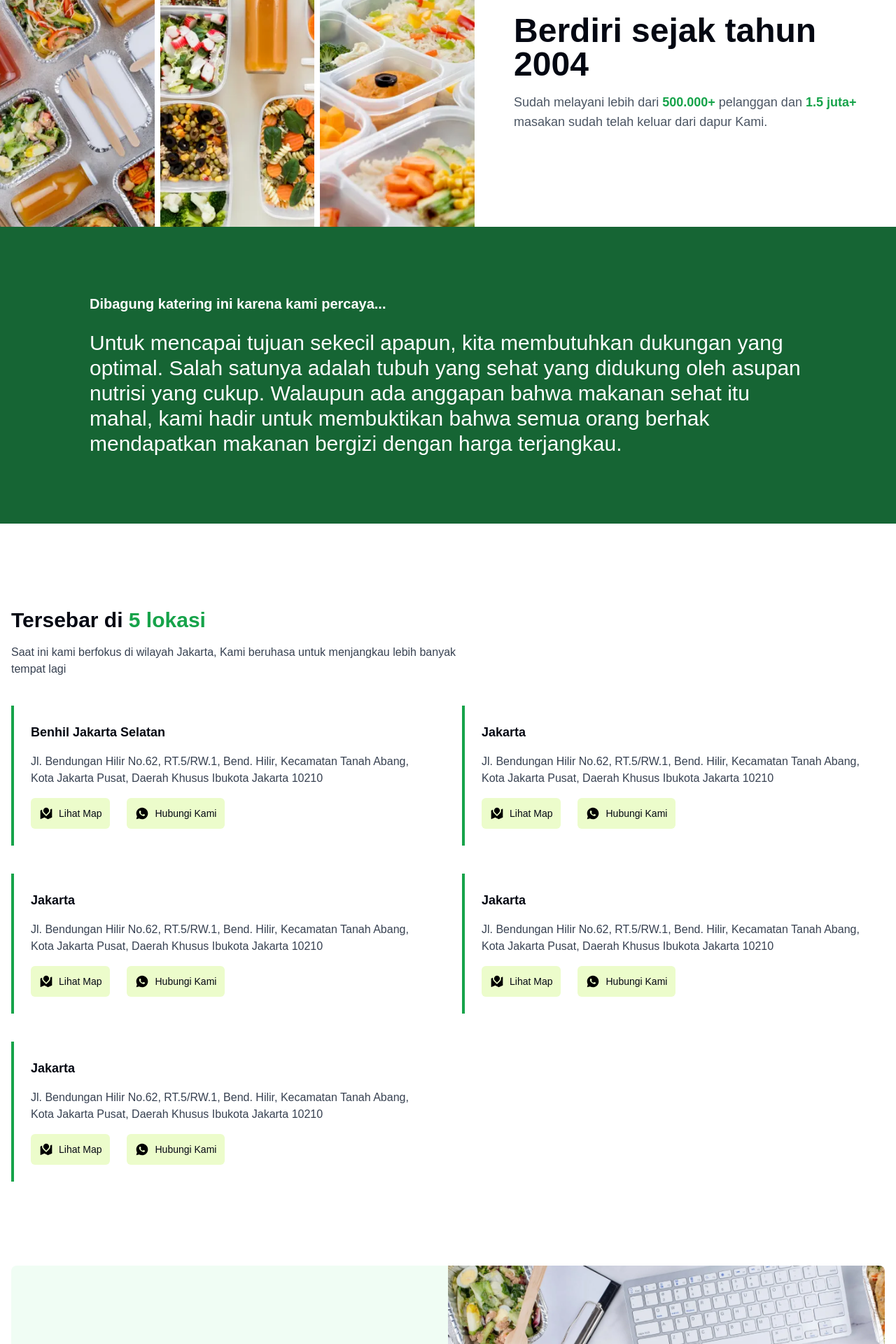
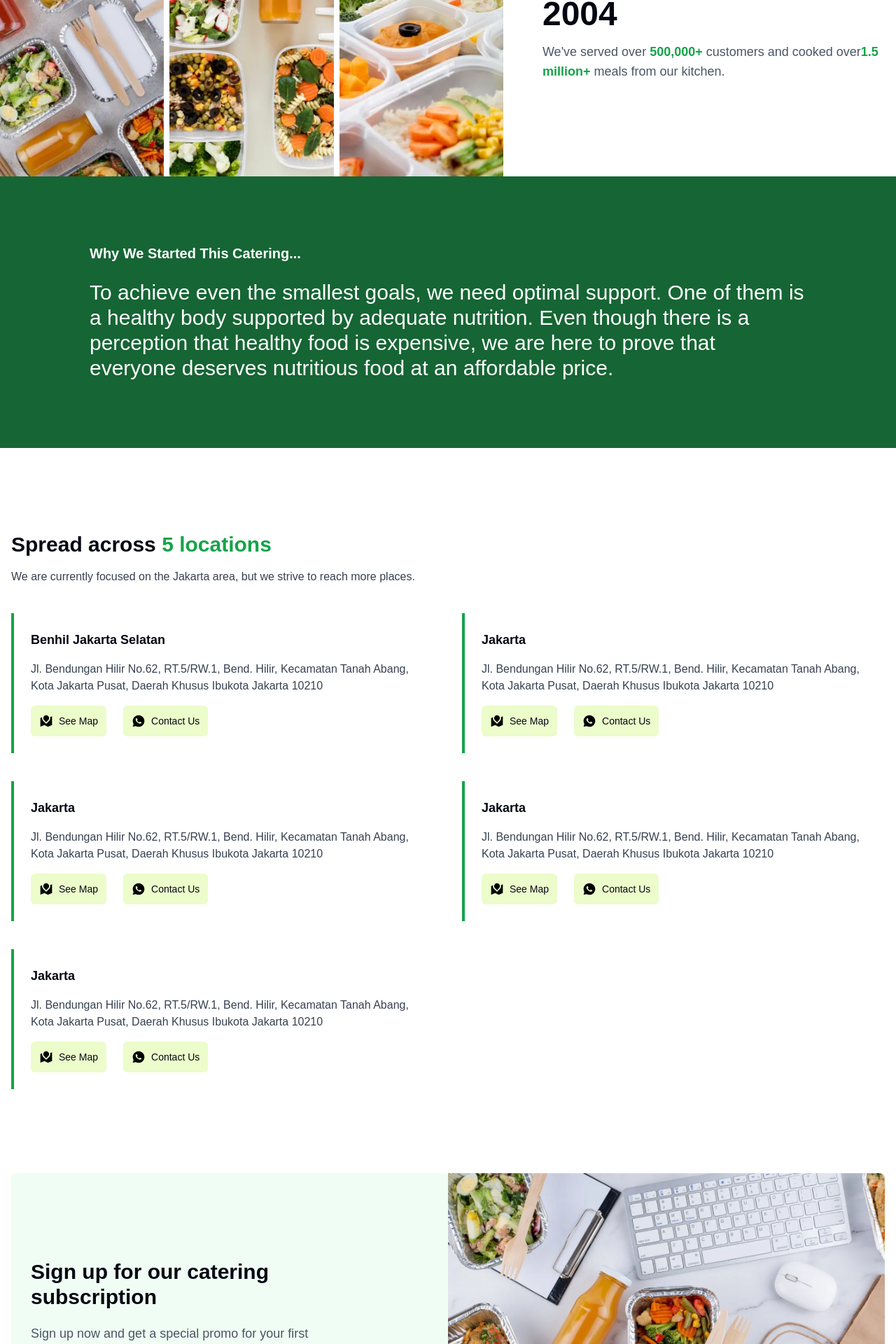
Before and after one commit to digiT000/CC2-Farel-Deksano---Catering-Website, a Next.js app: page /about-us in a window 1280 px wide. Shown: the part 600-2520 px from the top of the page at 70% size. Built offline with nearby package versions, Linux system fonts and the light colour scheme; no server answers.

Commit message:
update header

```diff
--- a/src/components/LocationChips.tsx
+++ b/src/components/LocationChips.tsx
@@ -5,6 +5,8 @@ interface LocationProps {
   detailLocation: string;
   mapURL: string;
   whatsappURL: string;
+  mapButtonText: string;
+  contactButtonText: string;
 }
 
 function LocationChips({
@@ -12,6 +14,8 @@ function LocationChips({
   detailLocation,
   mapURL,
   whatsappURL,
+  mapButtonText,
+  contactButtonText,
 }: LocationProps) {
   return (
     <div className="p-5 snap-center md:p-6 border-l-4 border-l-green-600">
@@ -32,7 +36,9 @@ function LocationChips({
           href={mapURL}
         >
           <img className="w-5 h-5" src="/map.svg" alt="Map Icon" />
-          <span className="font-medium text-gray-950 text-sm">Lihat Map</span>
+          <span className="font-medium text-gray-950 text-sm">
+            {mapButtonText}
+          </span>
         </a>
         <a
           target="_blank"
@@ -41,7 +47,7 @@ function LocationChips({
         >
           <img className="w-5 h-5" src="/whatsapp.svg" alt="Whatsapp Icon" />
           <span className="font-medium text-gray-950 text-sm">
-            Hubungi Kami
+            {contactButtonText}
           </span>
         </a>
       </div>
--- a/src/components/Section/OurLocationSection.tsx
+++ b/src/components/Section/OurLocationSection.tsx
@@ -1,45 +1,63 @@
 import React from "react";
 import LocationChips from "../LocationChips";
 
-function OurLocationSection() {
+interface OuLocationProps {
+  title: () => JSX.Element;
+  subtitle: string;
+  mapButtonText: string;
+  contactButtonText: string;
+}
+
+function OurLocationSection({
+  contactButtonText,
+  title,
+  subtitle,
+  mapButtonText,
+}: OuLocationProps) {
   return (
     <section className="px-4 mb-20 lg:mb-[120px]">
       <div className="max-w-screen-xl mx-auto">
         <div className="max-w-screen-sm mb-10">
-          <h2 className="text-2xl font-bold mb-4 text-gray-950 md:text-3xl">
-            Tersebar di <span className="text-green-600">5 lokasi</span>
-          </h2>
-          <p className="text-gray-700">
-            Saat ini kami berfokus di wilayah Jakarta, Kami beruhasa untuk
-            menjangkau lebih banyak tempat lagi
-          </p>
+          {title()}
+
+          <p className="text-gray-700">{subtitle}</p>
         </div>
         <div className="grid gap-10 md:grid-cols-2">
           <LocationChips
+            contactButtonText={contactButtonText}
+            mapButtonText={mapButtonText}
             location="Benhil Jakarta Selatan"
             detailLocation="Jl. Bendungan Hilir No.62, RT.5/RW.1, Bend. Hilir, Kecamatan Tanah Abang, Kota Jakarta Pusat, Daerah Khusus Ibukota Jakarta 10210"
             mapURL="https://google.com"
             whatsappURL="https://google.com"
           />
           <LocationChips
+            contactButtonText={contactButtonText}
+            mapButtonText={mapButtonText}
             location="Jakarta"
             detailLocation="Jl. Bendungan Hilir No.62, RT.5/RW.1, Bend. Hilir, Kecamatan Tanah Abang, Kota Jakarta Pusat, Daerah Khusus Ibukota Jakarta 10210"
             mapURL="https://google.com"
             whatsappURL="https://google.com"
           />
           <LocationChips
+            contactButtonText={contactButtonText}
+            mapButtonText={mapButtonText}
             location="Jakarta"
             detailLocation="Jl. Bendungan Hilir No.62, RT.5/RW.1, Bend. Hilir, Kecamatan Tanah Abang, Kota Jakarta Pusat, Daerah Khusus Ibukota Jakarta 10210"
             mapURL="https://google.com"
             whatsappURL="https://google.com"
           />
           <LocationChips
+            contactButtonText={contactButtonText}
+            mapButtonText={mapButtonText}
             location="Jakarta"
             detailLocation="Jl. Bendungan Hilir No.62, RT.5/RW.1, Bend. Hilir, Kecamatan Tanah Abang, Kota Jakarta Pusat, Daerah Khusus Ibukota Jakarta 10210"
             mapURL="https://google.com"
             whatsappURL="https://google.com"
           />
           <LocationChips
+            contactButtonText={contactButtonText}
+            mapButtonText={mapButtonText}
             location="Jakarta"
             detailLocation="Jl. Bendungan Hilir No.62, RT.5/RW.1, Bend. Hilir, Kecamatan Tanah Abang, Kota Jakarta Pusat, Daerah Khusus Ibukota Jakarta 10210"
             mapURL="https://google.com"
--- a/src/components/Section/TestimonialSection.tsx
+++ b/src/components/Section/TestimonialSection.tsx
@@ -36,7 +36,7 @@ function TestimonialSection({
           <h2 className="text-2xl font-bold text-gray-950 mb-10 md:text-3xl md:mb-0">
             {header}
           </h2>
-          <div className="hidden items-center justify-center gap-5 md:flex ">
+          <div className="hidden items-center justify-center gap-5 lg:flex ">
             <a
               className="p-3 cursor-pointer rounded-full hover:bg-gray-50 transition-all"
               onClick={handlePrevClick}
--- a/src/pages/about-us/index.tsx
+++ b/src/pages/about-us/index.tsx
@@ -4,23 +4,33 @@ import PageTemplate from "@/components/PageTemplate";
 import HeroSection from "@/components/Section/HeroSection";
 import React from "react";
 import Image from "next/image";
+import { useLanguage } from "@/utils/context/languageContext";
+import {
+  LanguageDataAboutUsProps,
+  languageDataAboutUs,
+} from "@/utils/language/aboutUsLanguage";
+
+import Header from "@/components/Header";
 
 function AboutUs() {
+  const { language } = useLanguage();
+  const localization: LanguageDataAboutUsProps[string] =
+    languageDataAboutUs[language];
+
   return (
     <>
+      <Header>
+        <title>tentang Kami - Katering Sehat</title>
+      </Header>
       <PageTemplate>
         <HeroSection>
           <section className="bg-green-700 mb-[80px] lg:mb-[120px] bg-[url('/heroImage-AboutUs.png')] bg-cover bg-no-repeat bg-right px-4">
             <div className="max-w-screen-xl mx-auto text-center text-white py-20">
               <div className="max-w-screen-md mx-auto">
                 <h1 className="text-3xl font-bold mb-7 md:text-5xl ">
-                  Menjadi katering yang dipercayakan oleh para pekerja
+                  {localization.HeroSection.title}
                 </h1>
-                <p className="">
-                  Kami percaya makanan sehat harus bisa diakses oleh siapa saja
-                  dengan mudah, terutama diluar sana orang yang berjuang dan
-                  berkja
-                </p>
+                <p className="">{localization.HeroSection.subtitle}</p>
               </div>
             </div>
           </section>
@@ -29,14 +39,9 @@ function AboutUs() {
           <div className="md:flex md:gap-10 md:flex-row-reverse md:items-center max-w-screen-xl mx-auto">
             <div className="px-4 mb-10">
               <h1 className="text-3xl text-gray-950 font-bold mb-4 md:text-5xl ">
-                Berdiri sejak tahun 2004
+                {localization.sinceSection.title}
               </h1>
-              <p className="text-gray-600 md:text-lg">
-                Sudah melayani lebih dari{" "}
-                <strong className="text-green-600">500.000+</strong> pelanggan
-                dan <strong className="text-green-600">1.5 juta+</strong>{" "}
-                masakan sudah telah keluar dari dapur Kami.
-              </p>
+              {localization.sinceSection.subtitle()}
             </div>
             <div className=" grid gap-2 grid-cols-3 min-h-[250px] md:min-h-[400px] ">
               <Image
@@ -66,23 +71,24 @@ function AboutUs() {
         <section className="bg-green-800 px-4 mb-20 lg:mb-[120px]">
           <div className="py-16 text-white max-w-screen-lg mx-auto md:py-24">
             <h3 className="text-lg font-bold mb-6 md:text-xl">
-              Dibagung katering ini karena kami percaya...
+              {localization.visionMisionSection.title}
             </h3>
             <p className="text-xl leading-[155%] md:text-3xl ">
-              Untuk mencapai tujuan sekecil apapun, kita membutuhkan dukungan
-              yang optimal. Salah satunya adalah tubuh yang sehat yang didukung
-              oleh asupan nutrisi yang cukup. Walaupun ada anggapan bahwa
-              makanan sehat itu mahal, kami hadir untuk membuktikan bahwa semua
-              orang berhak mendapatkan makanan bergizi dengan harga terjangkau.
+              {localization.visionMisionSection.subtitle}
             </p>
           </div>
         </section>
-        <OurLocationSection />
+        <OurLocationSection
+          title={localization.locationSection.title}
+          subtitle={localization.locationSection.subtitle}
+          mapButtonText={localization.locationSection.mapButtonText}
+          contactButtonText={localization.locationSection.contactButtonText}
+        />
         <CallToActionSection
           callToActionToWhere="https://api.whatsapp.com/"
-          title="Yuk daftar langganan di katering Kami"
-          description="Daftar sekarang dan dapatkan promo untuk pendaftaran pertama kali."
-          callToActionText="Daftar Langganan"
+          title={localization.callToActionSection.title}
+          description={localization.callToActionSection.subtitle}
+          callToActionText={localization.callToActionSection.callToActionText}
           image="/aboutUs-CTA.webp"
         />
       </PageTemplate>
--- /dev/null
+++ b/src/utils/language/aboutUsLanguage.tsx
@@ -0,0 +1,123 @@
+export interface LanguageDataAboutUsProps {
+  [key: string]: {
+    HeroSection: {
+      title: string;
+      subtitle: string;
+    };
+
+    sinceSection: {
+      title: string;
+      subtitle: () => JSX.Element;
+    };
+
+    visionMisionSection: {
+      title: string;
+      subtitle: string;
+    };
+
+    locationSection: {
+      title: () => JSX.Element;
+      subtitle: string;
+      mapButtonText: string;
+      contactButtonText: string;
+    };
+
+    callToActionSection: {
+      title: string;
+      subtitle: string;
+      callToActionText: string;
+    };
+  };
+}
+
+export const languageDataAboutUs: LanguageDataAboutUsProps = {
+  id: {
+    HeroSection: {
+      title: "Menjadi katering yang dipercayakan oleh para pekerja",
+      subtitle:
+        "Kami percaya makanan sehat harus bisa diakses oleh siapa saja dengan mudah, terutama diluar sana orang yang berjuang dan berkja",
+    },
+    sinceSection: {
+      title: "Berdiri sejak tahun 2004",
+      subtitle: () => {
+        return (
+          <p className="text-gray-600 md:text-lg">
+            Sudah melayani lebih dari{" "}
+            <strong className="text-green-600">500.000+</strong> pelanggan dan{" "}
+            <strong className="text-green-600">1.5 juta+</strong> masakan sudah
+            telah keluar dari dapur Kami.
+          </p>
+        );
+      },
+    },
+    visionMisionSection: {
+      title: "Dibangun katering ini karena kami percaya...",
+      subtitle:
+        "Untuk mencapai tujuan sekecil apapun, kita membutuhkan dukungan yang optimal. Salah satunya adalah tubuh yang sehat yang didukung oleh asupan nutrisi yang cukup. Walaupun ada anggapan bahwa makanan sehat itu mahal, kami hadir untuk membuktikan bahwa semua orang berhak mendapatkan makanan bergizi dengan harga terjangkau.",
+    },
+    locationSection: {
+      title: () => {
+        return (
+          <h2 className="text-2xl font-bold mb-4 text-gray-950 md:text-3xl">
+            Tersebar di <span className="text-green-600">5 lokasi</span>
+          </h2>
+        );
+      },
+      subtitle:
+        "Saat ini kami berfokus di wilayah Jakarta, Kami beruhasa untuk menjangkau lebih banyak tempat lagi",
+      mapButtonText: "Lihat Map",
+      contactButtonText: "Hubungi Kami",
+    },
+    callToActionSection: {
+      title: "Yuk daftar langganan di katering Kami",
+      subtitle:
+        "Daftar sekarang dan dapatkan promo untuk pendaftaran pertama kali.",
+      callToActionText: "Daftar Langganan",
+    },
+  },
+  en: {
+    HeroSection: {
+      title: "The Catering Trusted by Workers",
+      subtitle:
+        "We believe healthy food should be accessible to everyone, especially those who work hard every day.",
+    },
+    sinceSection: {
+      title: "Established Since 2004",
+      subtitle: () => {
+        return (
+          <p className="text-gray-600 md:text-lg">
+            We've served over{" "}
+            <strong className="text-green-600">500,000+</strong> customers and
+            cooked over
+            <strong className="text-green-600">1.5 million+</strong> meals from
+            our kitchen.
+          </p>
+        );
+      },
+    },
+    visionMisionSection: {
+      title: "Why We Started This Catering...",
+      subtitle:
+        "To achieve even the smallest goals, we need optimal support. One of them is a healthy body supported by adequate nutrition. Even though there is a perception that healthy food is expensive, we are here to prove that everyone deserves nutritious food at an affordable price.",
+    },
+    locationSection: {
+      title: () => {
+        return (
+          <h2 className="text-2xl font-bold mb-4 text-gray-950 md:text-3xl">
+            Spread across <span className="text-green-600">5 locations</span>
+          </h2>
+        );
+      },
+      subtitle:
+        "We are currently focused on the Jakarta area, but we strive to reach more places.",
+      mapButtonText: "See Map",
+      contactButtonText: "Contact Us",
+    },
+    callToActionSection: {
+      title: "Sign up for our catering subscription",
+      subtitle:
+        "Sign up now and get a special promo for your first subscription.",
+      callToActionText: "Subscribe Now",
+    },
+  },
+};
```
Also changed, not shown: src/pages/catering-package/[packageId]/index.tsx (+12 -1 lines), src/pages/catering-package/index.tsx (+8 -2 lines).
